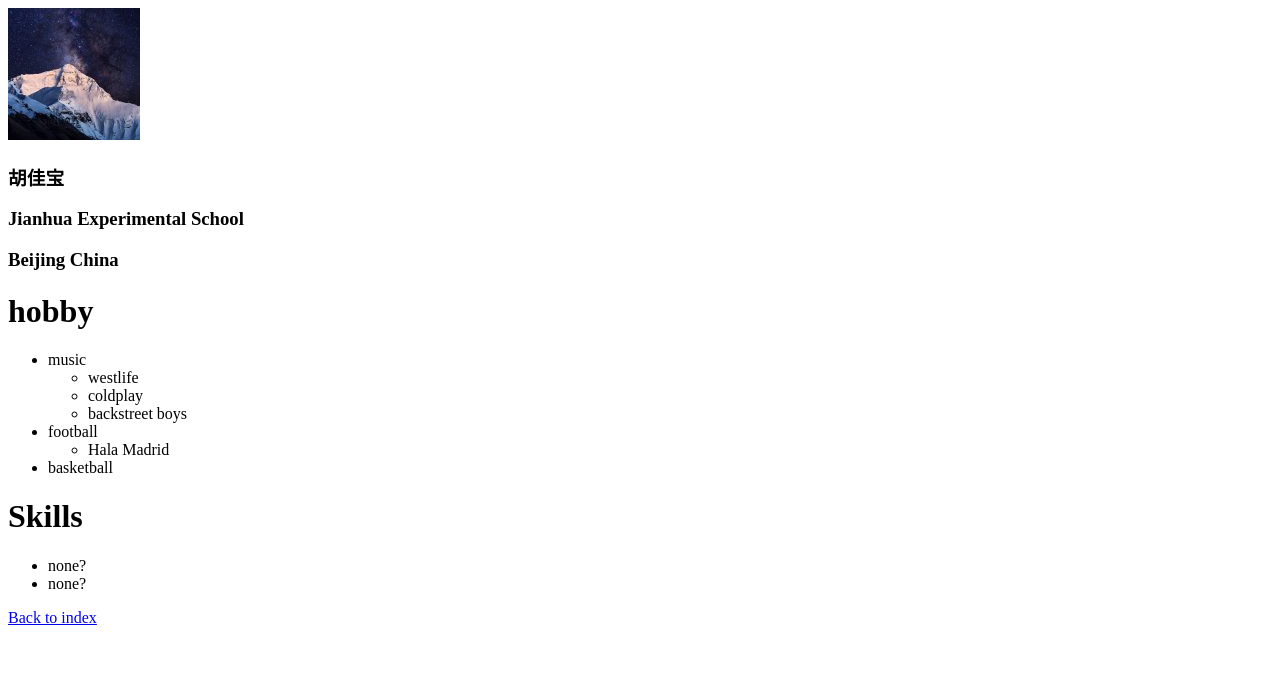
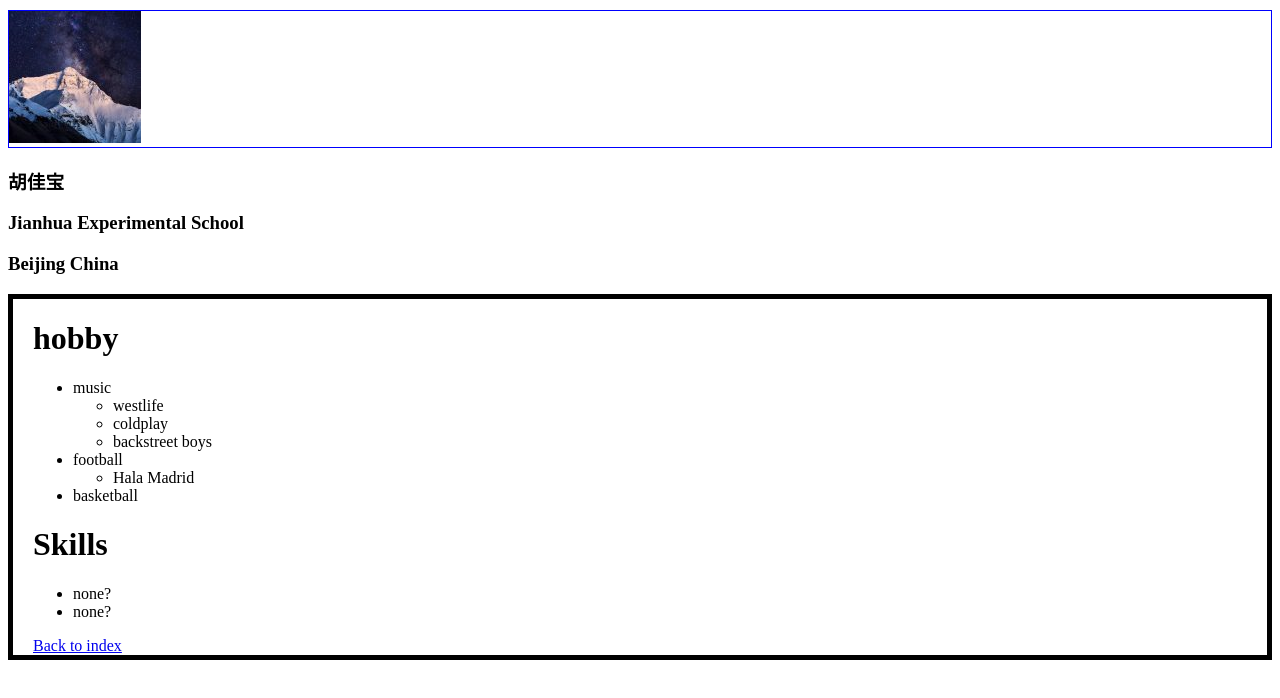
Before and after one commit to hujiabao2006/hujiabao2006.github.io, a plain HTML site: page about.html in a window 1280 px wide. Drawn offline with Linux system fonts and the light colour scheme.

Commit message:
Update about.html

```diff
--- a/about.html
+++ b/about.html
@@ -6,6 +6,21 @@
     <title>
         Document
     </title>
+    <style>
+        #PictureBox{
+            border: 1px solid blue;
+            margin: 10px auto 10px auto;
+        }
+        #InformationBox{
+            justify-content: center;
+            border: 1px solid cornflowerblue;
+            margin: 10px;
+        }
+        #LowerBox{
+            padding: 0 20px 0 20px;
+            border: 5px solid black;
+        }
+    </style>
 </head>
 <body>
     <div id="UpperBox">
```
